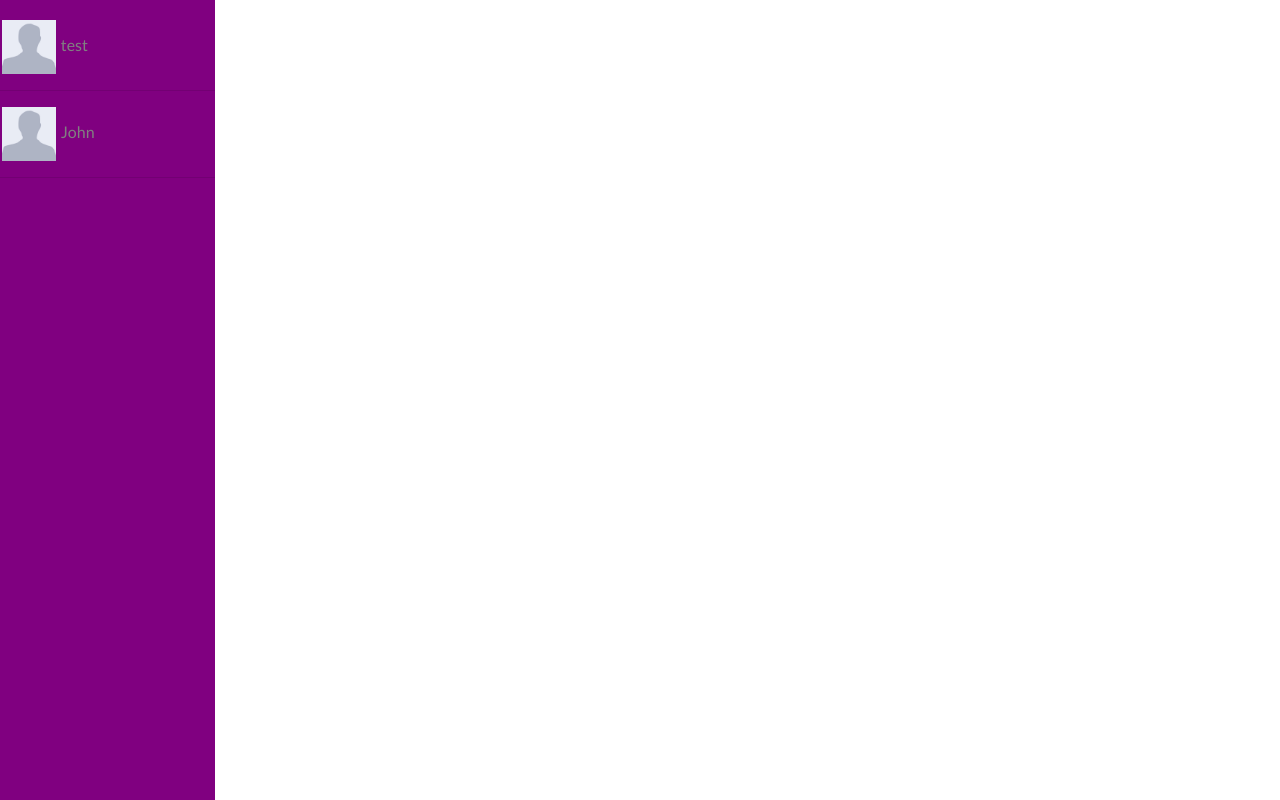
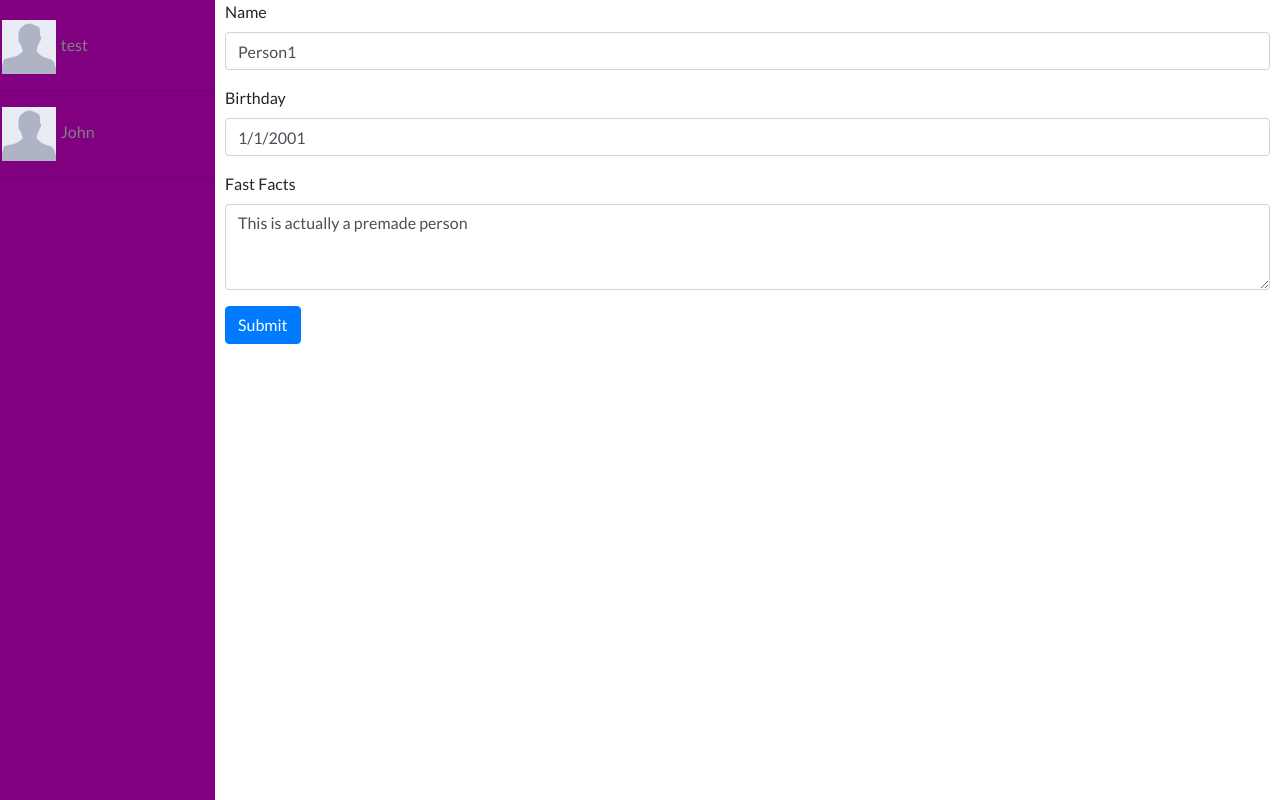
Before and after one commit to Redefender/Hippo, an Angular app: page /person/1 in a window 1280 px wide. Before the commit this address led to /. Built offline with nearby package versions, Linux system fonts and the light colour scheme.

Commit message:
Setup person component with id routing

```diff
--- a/src/app/app-routing.module.ts
+++ b/src/app/app-routing.module.ts
@@ -1,10 +1,12 @@
 import { NgModule } from '@angular/core';
 import { Routes, RouterModule } from '@angular/router';
 import { AddPersonComponent } from './components/add-person/add-person.component';
+import { PersonComponent } from './components/person/person.component';
 
 
 const routes: Routes = [
-  { path: '', component: AddPersonComponent }
+  { path: '', component: AddPersonComponent },
+  { path: 'person/:id', component: PersonComponent}
 ];
 
 @NgModule({
--- a/src/app/components/person/person.component.html
+++ b/src/app/components/person/person.component.html
@@ -1 +1,15 @@
-<p>person works!</p>
+<form [formGroup]="newPersonForm" (ngSubmit)="onSubmit()">
+    <div class="form-group">
+        <label>Name</label>
+        <input type="text" formControlName="name" id="" class="form-control">
+    </div>
+    <div class="form-group">
+        <label>Birthday</label>
+        <input formControlName="birthday" class="form-control" type="text">
+    </div>
+    <div class="form-group">
+        <label>Fast Facts</label>
+        <textarea rows="3" formControlName="fastFacts" class="form-control"></textarea>
+    </div>
+    <button class="btn btn-primary" type="submit">Submit</button>
+</form>
--- a/src/app/components/person/person.component.ts
+++ b/src/app/components/person/person.component.ts
@@ -1,4 +1,6 @@
 import { Component, OnInit } from '@angular/core';
+import { FormGroup, FormBuilder, Validators } from '@angular/forms';
+import { PersonService } from 'src/app/services/person.service';
 
 @Component({
   selector: 'app-person',
@@ -7,9 +9,15 @@ import { Component, OnInit } from '@angular/core';
 })
 export class PersonComponent implements OnInit {
 
-  constructor() { }
+  newPersonForm : FormGroup;
+  constructor(private fb: FormBuilder) { }
 
   ngOnInit() {
+    this.newPersonForm = this.fb.group({
+      name: ['Person1', Validators.required],
+      birthday: '1/1/2001',
+      fastFacts: 'This is actually a premade person'
+    });
   }
 
 }
--- /dev/null
+++ b/src/app/components/person/person.ts
@@ -0,0 +1,7 @@
+class Person{
+    name: string;
+    birthday: string;
+    fastFacts: string;
+
+    constructor(){}
+}
--- a/src/app/components/sidebar/sidebar.component.html
+++ b/src/app/components/sidebar/sidebar.component.html
@@ -1,6 +1,7 @@
 <!-- Side navigation -->
 <div class="sidenav">
-    <div *ngFor="let person of people" class="person-figures">
-      <app-person-figure [name]="person.name"></app-person-figure>
+    <div *ngFor="let person of people; let i = index" class="person-figures">
+      <app-person-figure [routerLink]="['/person', i]"
+          [name]="person.name"></app-person-figure>
     </div>
-  </div>
+</div>
```
